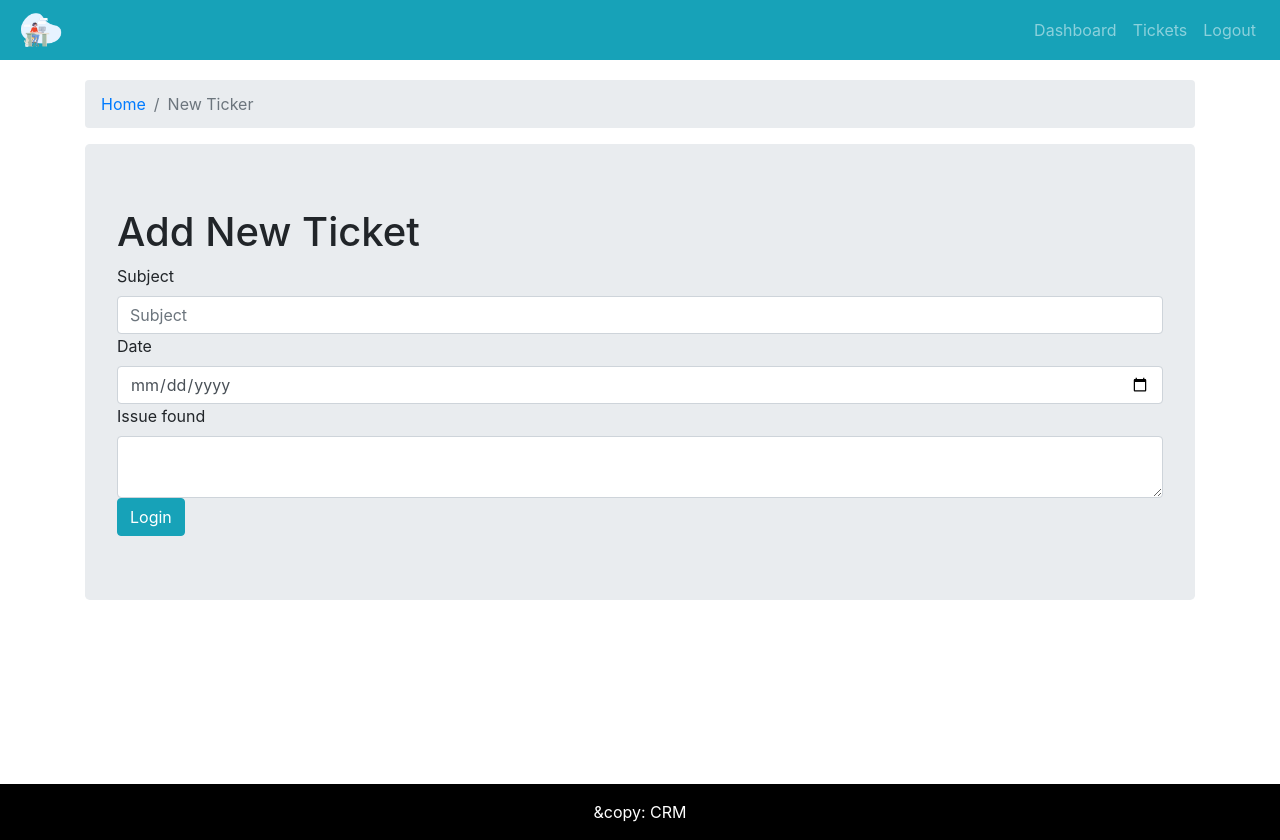
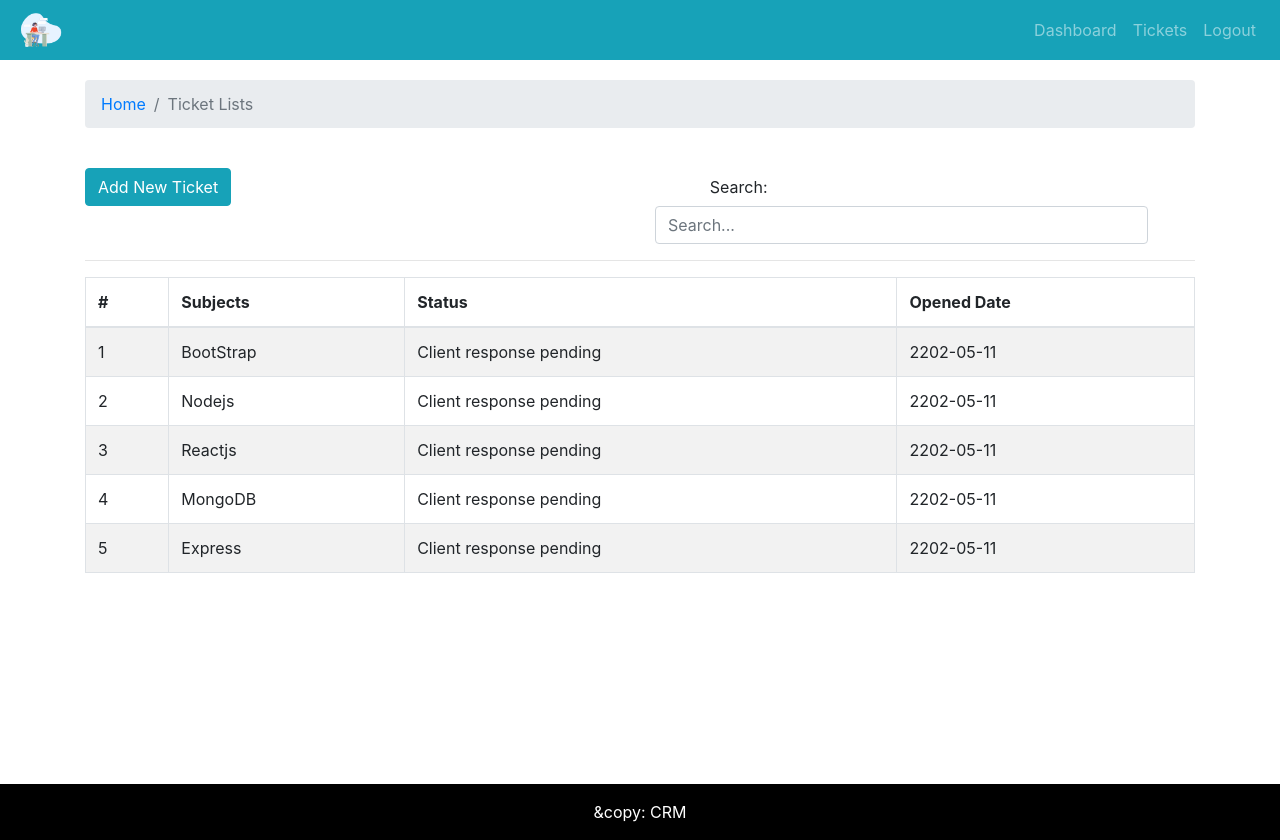
Before and after one commit to krishravi91/QueryManagement--Front-end, a React (Create React App) app: page / in a window 1280 px wide. Built offline with nearby package versions, Linux system fonts and the light colour scheme.

Commit message:
search function defined

```diff
--- a/src/App.js
+++ b/src/App.js
@@ -4,6 +4,7 @@ import './App.css';
 import {DefaultLayout} from "./layout/DefaultLayout";
 // import {Dashboard} from "./pages/Dashboard/Dashboard.page";
 import {AddTicket} from "./pages/new-ticket/AddTicket.page"
+import { TicketLists } from './pages/ticket-listing/TicketLists.page';
 
 function App() {
   return (
@@ -11,7 +12,8 @@ function App() {
        {/* <Entry /> */}
        <DefaultLayout>
         {/* <Dashboard /> */}
-        <AddTicket />
+        {/* <AddTicket /> */}
+        <TicketLists />
        </DefaultLayout>
 
     </div>
--- a/src/assets/data/dummy-tickets.json
+++ b/src/assets/data/dummy-tickets.json
@@ -5,24 +5,24 @@
         "subject":"BootStrap",
         "date": "2202-05-11"
      },{
-        "id":1,
+        "id":2,
         "status":"Client response pending",
-        "subject":"BootStrap",
+        "subject":"Nodejs",
         "date": "2202-05-11"
      },{
-        "id":1,
+        "id":3,
         "status":"Client response pending",
-        "subject":"BootStrap",
+        "subject":"Reactjs",
         "date": "2202-05-11"
      },{
-        "id":1,
+        "id":4,
         "status":"Client response pending",
-        "subject":"BootStrap",
+        "subject":"MongoDB",
         "date": "2202-05-11"
      },{
-        "id":1,
+        "id":5,
         "status":"Client response pending",
-        "subject":"BootStrap",
+        "subject":"Express",
         "date": "2202-05-11"
      }
 
--- /dev/null
+++ b/src/components/search-form/SearchForm.comp.js
@@ -0,0 +1,25 @@
+import React from 'react';
+import {Form,Row,Col} from "react-bootstrap";
+
+export const SearchForm = ({handleOnChange, str}) => {
+  // console.log(str);
+    return (
+    <div>
+        <Form>
+            <Form.Group as= {Row}>
+                <Form.Label column sm="3"> Search: {" "} </Form.Label>
+                <Col sm="11">
+                <Form.Control
+                name="searchStr"
+                onChange={handleOnChange}
+                value={str}
+                placeholder='Search...'
+                />
+                </Col>
+            </Form.Group>
+
+        </Form>
+
+    </div>
+  )
+}
--- a/src/components/ticket-table/TicketTable.comp.js
+++ b/src/components/ticket-table/TicketTable.comp.js
@@ -2,10 +2,10 @@ import React from 'react'
 import {Table} from 'react-bootstrap';
 
 export const TicketTable = ({tickets}) => {
+    // console.log(tickets)
   return (
     <Table striped bordered hover>
         <thead>
-
             <tr>
                 <th>#</th>
                 <th>Subjects</th>
@@ -25,7 +25,7 @@ export const TicketTable = ({tickets}) => {
         ))
         ) : (
             <tr>
-                <td colspan ='4' className='text-center'>No Ticket Show</td>
+                <td colSpan ='4' className='text-center'>No Ticket Show</td>
             </tr>
         )}
         </tbody>
--- /dev/null
+++ b/src/pages/ticket-listing/TicketLists.page.js
@@ -0,0 +1,57 @@
+import React, { useEffect, useState } from 'react';
+import { Container,Row, Col, Button } from 'react-bootstrap';
+import { PageBreadcrumb } from '../../components/breadcrumb/PageBreadcrumb.comp';
+import { SearchForm } from '../../components/search-form/SearchForm.comp';
+import {TicketTable} from '../../components/ticket-table/TicketTable.comp';
+import tickets from '../../assets/data/dummy-tickets.json';
+
+
+export const TicketLists = () => {
+
+    const [str,setStr] = useState("");
+    const [dispTicket, setDispTicket] = useState(tickets);
+
+        useEffect(() => {}, [str,dispTicket])
+
+    const handleOnChange =(e) =>{
+        const {value}= e.target;
+        setStr(value);
+        searchTicket(value);
+
+    }
+
+const searchTicket = (sttr) =>{
+
+    const displayTickts = tickets.filter(row => row.subject.toLowerCase().
+    includes(sttr.toLowerCase()));
+    setDispTicket(displayTickts);
+}
+
+
+  return (
+    <Container>
+        <Row>
+            <Col>
+                <PageBreadcrumb page="Ticket Lists" />
+            </Col>
+        </Row>
+        <Row className='mt-4'>
+            <Col>
+                <Button variant="info">Add New Ticket</Button>
+            </Col>
+            <Col className='text-right'>
+                <SearchForm handleOnChange={handleOnChange}
+                str={str}
+                />
+            </Col>
+        </Row>
+        <hr />
+        <Row>
+            <Col>
+                <TicketTable tickets={dispTicket}/>
+            </Col>
+        </Row>
+
+    </Container>
+  )
+}
```
